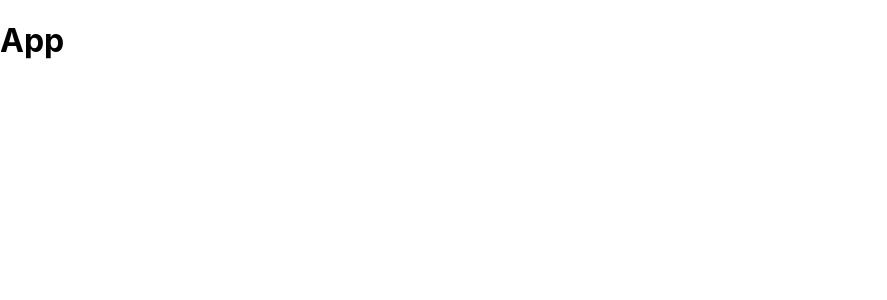
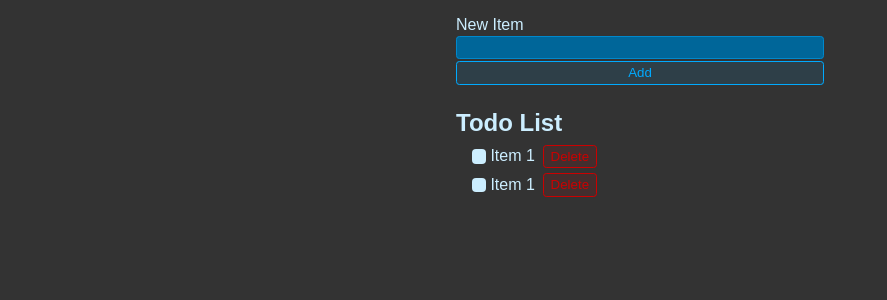
Before and after one commit to aniketchitransh/to-do-list, a JavaScript app: page / in a window 1280 px wide. Shown: the top 300 px of the page, without its empty margins (0-887 px from the left). Built offline with nearby package versions, Linux system fonts and the light colour scheme; the HTML template or start-up script is replaced by a standard one.

Commit message:
Created the UI for the app with JSX

```diff
--- a/public/index.html
+++ b/public/index.html
@@ -3,7 +3,7 @@
   <head>
     <meta charset="utf-8" />
     <meta name="viewport" content="width=device-width, initial-scale=1" />
-    <!-- <meta name="theme-color" content="#000000" /> -->
+    <meta name="theme-color" content="#000000" />
     <meta
       name="A basic to-do-list app"
       content="Web site created using create-react-app"
--- a/src/App.css
+++ b/src/App.css
@@ -1,20 +1,140 @@
-.App {
-  text-align: center;
+* {
+  font-family: Arial, Helvetica, sans-serif;
+  box-sizing: border-box;
 }
 
+body {
+  background: #333;
+  color: hsl(200, 100%, 90%);
+  max-width: 400px;
+  padding: 1rem;
+  margin: 0 auto;
+}
 
-
-.App-header {
-  background-color: #282c34;
-  min-height: 100vh;
+.new-item-form {
   display: flex;
   flex-direction: column;
-  align-items: center;
-  justify-content: center;
-  font-size: calc(10px + 2vmin);
-  color: white;
+  gap: 0.5rem;
 }
 
-.App-link {
-  color: #61dafb;
+.form-row {
+  display: flex;
+  flex-direction: column;
+  gap: 0.1rem;
 }
+
+.btn {
+  background: hsl(200, 100%, 50%, 0.1);
+  border: 1px solid hsl(200, 100%, 50%);
+  color: hsl(200, 100%, 50%);
+  padding: 0.25em 0.5em;
+  border-radius: 0.25em;
+  cursor: pointer;
+  outline: none;
+}
+
+.btn:hover,
+.btn:focus-visible {
+  background: hsl(200, 100%, 50%, 0.2);
+}
+
+.btn.btn-danger {
+  background: hsl(0, 100%, 40%, 0.1);
+  border: 1px solid hsl(0, 100%, 40%);
+  color: hsl(0, 100%, 40%);
+}
+
+.btn.btn-danger:hover,
+.btn.btn-danger:focus-visible {
+  background: hsl(0, 100%, 40%, 0.2);
+}
+
+.new-item-form input {
+  outline: none;
+  border: 1px solid hsl(200, 100%, 40%);
+  background: hsl(200, 100%, 30%);
+  border-radius: 0.25em;
+  padding: 0.25em 0.5em;
+  color: hsl(200, 100%, 90%);
+}
+
+.new-item-form input:focus {
+  border: 1px solid hsl(200, 100%, 70%);
+}
+
+.header {
+  font-size: 1.5rem;
+  margin-top: 1.5rem;
+  margin-bottom: 0.5rem;
+}
+
+.list {
+  margin: 0;
+  padding: 0;
+  margin-left: 1rem;
+  list-style: none;
+}
+
+.list li:has(input:checked) label {
+  color: hsl(200, 20%, 40%);
+}
+
+.list {
+  display: flex;
+  flex-direction: column;
+  gap: 0.3rem;
+}
+
+.list li {
+  display: flex;
+  gap: 0.5rem;
+  align-items: center;
+}
+
+.list li label {
+  display: flex;
+  gap: 0.25rem;
+  cursor: pointer;
+  align-items: center;
+}
+
+.list li:has(input:focus-visible) label {
+  outline: 1px solid hsl(200, 100%, 50%);
+}
+
+.list li input {
+  outline: none;
+  width: 0;
+  height: 0;
+  appearance: none;
+  pointer-events: none;
+  position: absolute;
+}
+
+.list li label::before {
+  content: "";
+  display: block;
+  width: 0.9rem;
+  height: 0.9rem;
+  background: hsl(200, 100%, 90%);
+  border-radius: 0.25em;
+  display: flex;
+  justify-content: center;
+  align-items: center;
+}
+
+.list li label:hover::before {
+  background: hsl(200, 100%, 80%);
+}
+
+.list li:has(input:checked) label::before {
+  content: "✔";
+  background: hsl(200, 100%, 40%);
+  color: hsl(200, 100%, 90%);
+  font-size: 0.75rem;
+  font-weight: bold;
+}
+
+.list li:has(input:checked) label:hover::before {
+  background: hsl(200, 100%, 30%);
+}
--- a/src/App.js
+++ b/src/App.js
@@ -2,7 +2,32 @@
 
 function App() {
   return (
-    <h1>App</h1>
+    <>
+      <form className="new-item-form">
+        <div className="form-row">
+          <label htmlFor='item'>New Item</label>
+          <input type="text" id='item' />
+          <button className="btn">Add</button>
+        </div>
+      </form>
+      <h1 className="header">Todo List</h1>
+      <ul className="list">
+        <li>
+          <label>
+            <input type="checkbox" />
+            Item 1
+          </label>
+          <button className="btn btn-danger">Delete</button>
+        </li>
+        <li>
+          <label>
+            <input type="checkbox" />
+            Item 1
+          </label>
+          <button className="btn btn-danger">Delete</button>
+        </li>
+      </ul>
+    </>
   );
 }
 
```
